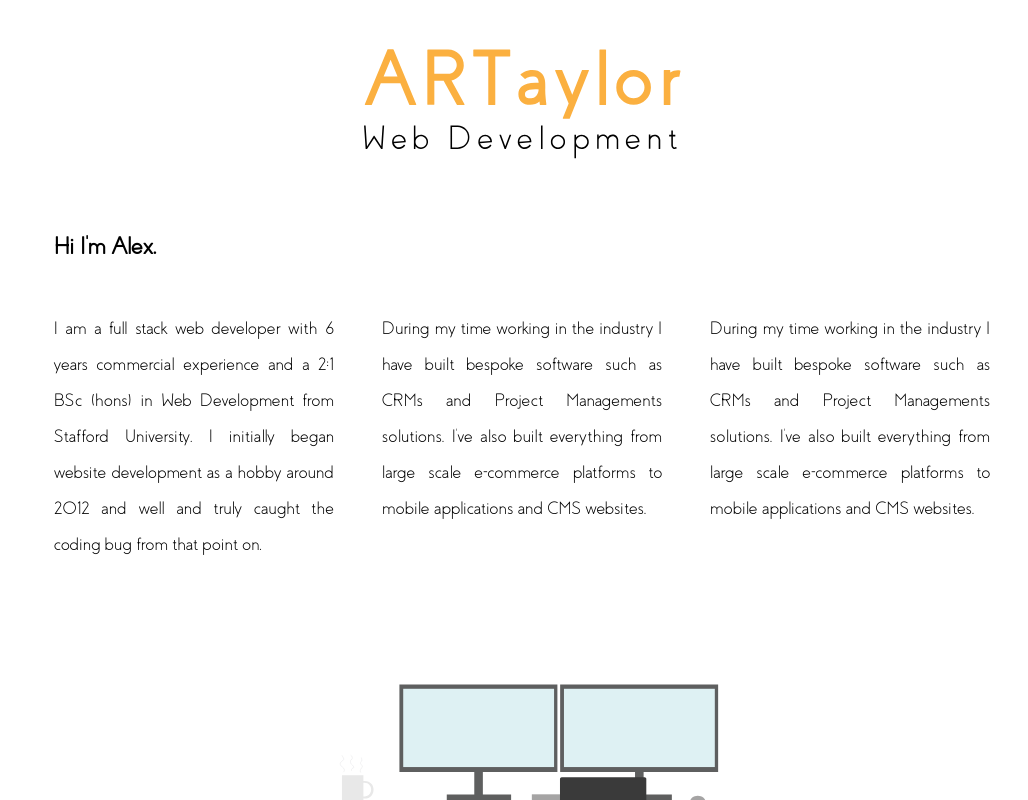
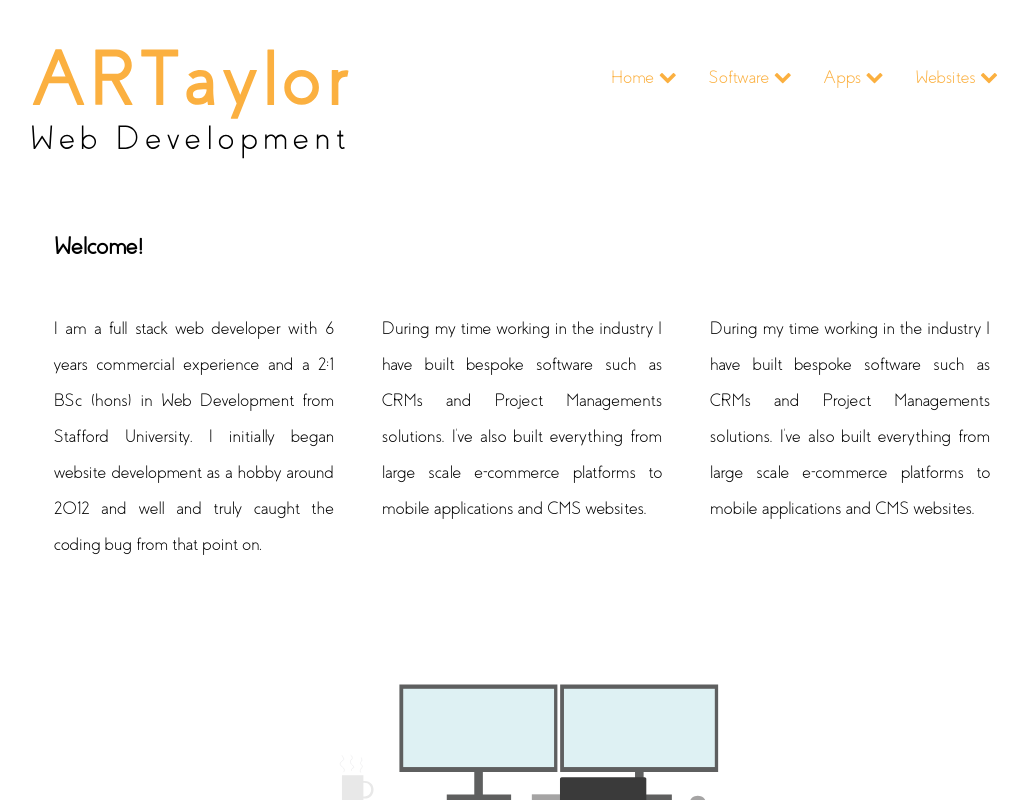
Before and after one commit to ARTaylor1502/portfolio-react, a React (Create React App) app: page / in a window 1280 px wide. Shown: the top 800 px of the page, without its empty margins (118-1146 px from the left). Built offline with nearby package versions, Linux system fonts and the light colour scheme.

Commit message:
Add nav with dummy data

```diff
--- a/src/components/Home/Home.js
+++ b/src/components/Home/Home.js
@@ -2,7 +2,7 @@
 
 const Home = () => (
   <div>
-    <h2 className="mb-6 lg:mb-0 lg:p-6 text-2xl font-semibold">Hi I'm Alex.</h2>
+    <h2 className="mb-6 lg:mb-0 lg:p-6 text-2xl font-semibold">Welcome!</h2>
     <div className="grid rid-cols-1 md:grid-cols-3">
       <div className="mb-6 sm:mb-0 sm:pr-6 lg:p-6 text-justify">
         <p className="text-lg leading-loose">
--- a/src/components/Layout/Layout.js
+++ b/src/components/Layout/Layout.js
@@ -1,10 +1,16 @@
 import React from "react";
 import { Outlet } from "react-router-dom";
+import NavigationMenu from "../NavigationMenu/NavigationMenu";
 
-const Layout = () => (
+function Layout() {
+  function getCurrentYear() {
+    return new Date().getFullYear();
+  }
+
+  return (
     <div className="flex flex-col h-screen">
       <header className="px-6 py-12 lg:py-12">
-      <div className="mx-auto container flex justify-evenly">
+        <div className="mx-auto container flex justify-between">
           <a href="/">
             <img
               className="w-full lg:w-80"
@@ -12,6 +18,9 @@
               alt="ARTaylor Web Development"
             />
           </a>
+          <nav className="flex">
+            <NavigationMenu />
+          </nav>
         </div>
       </header>
       <main className="mx-auto mb-auto px-6 sm:px-0 container grow">
@@ -20,7 +29,11 @@
       <footer className="p-6 pt-0 lg:py-6">
         <div className="mx-auto container">
           <div className="flex justify-center">
-          <a href="http://uk.linkedin.com/in/artaylorwebdesign" target="_blank">
+            <a
+              href="http://uk.linkedin.com/in/artaylorwebdesign"
+              target="_blank"
+              rel="noreferrer"
+            >
               <i
                 className="m-6 text-4xl fa fa-linkedin text-primary-light"
                 aria-hidden="true"
@@ -29,13 +42,18 @@
             <a
               href="mailto:artaylor1502@gmail.com?Subject=ARTaylorWebDevelopment%20Query"
               target="_blank"
+              rel="noreferrer"
             >
               <i
                 className="m-6 text-4xl fa fa-envelope text-primary-light"
                 aria-hidden="true"
               ></i>
             </a>
-          <a href="https://github.com/ARTaylor1502" target="_blank">
+            <a
+              href="https://github.com/ARTaylor1502"
+              target="_blank"
+              rel="noreferrer"
+            >
               <i
                 className="m-6 text-4xl fa fa-github text-primary-light"
                 aria-hidden="true"
@@ -43,15 +61,12 @@
             </a>
           </div>
           <p className="mx-auto text-center">
-          ARTaylor Web Development ©
-          <script type="text/javascript">
-            document.write(new Date().getFullYear());
-          </script>
-          2023
+            ARTaylor Web Development ©{getCurrentYear()}
           </p>
         </div>
       </footer>
     </div>
   );
+}
 
 export default Layout;
--- /dev/null
+++ b/src/components/NavigationItem/NavigationItem.js
@@ -0,0 +1,35 @@
+import React from "react";
+import PropTypes from "prop-types";
+
+function NavigationItem({ trigger, menu }) {
+  const [open, setOpen] = React.useState(false);
+
+  const handleOpen = () => {
+    setOpen(!open);
+  };
+
+  return (
+    <div
+      className="p-4 relative cursor-pointer"
+      onMouseEnter={() => handleOpen(true)}
+      onMouseLeave={() => handleOpen(false)}
+    >
+      {trigger}
+      {open ? (
+        <ul className="pt-4 w-max absolute">
+          {menu.map((menuItem, index) => (
+            <li key={index} className="pb-4">
+              {menuItem}
+            </li>
+          ))}
+        </ul>
+      ) : null}
+    </div>
+  );
+}
+
+NavigationItem.propTypes = {};
+
+NavigationItem.defaultProps = {};
+
+export default NavigationItem;
--- /dev/null
+++ b/src/components/NavigationMenu/NavigationMenu.js
@@ -0,0 +1,64 @@
+import React from "react";
+import PropTypes from "prop-types";
+import NavigationItem from "../NavigationItem/NavigationItem";
+
+function NavigationMenu() {
+  const menuData = [
+    {
+      title: "Home",
+      url: "/",
+      links: [
+        { title: "Test", url: "/" },
+        { title: "Test", url: "/" },
+      ],
+    },
+    {
+      title: "Software",
+      url: "/",
+      links: [
+        { title: "Test", url: "/" },
+        { title: "Test", url: "/" },
+      ],
+    },
+    {
+      title: "Apps",
+      url: "/",
+      links: [
+        { title: "Test", url: "/" },
+        { title: "Test", url: "/" },
+      ],
+    },
+    {
+      title: "Websites",
+      url: "/",
+      links: [
+        { title: "Test", url: "/" },
+        { title: "Test", url: "/" },
+      ],
+    },
+  ];
+
+  return (
+    <>
+      {menuData.map((menuItem) => (
+        <NavigationItem
+          key={`nav-{menuItem.title.lowerCase()}`}
+          trigger={
+            <span className="text-lg text-primary-light">
+              {menuItem.title} <i className="fa fa-chevron-down"></i>
+            </span>
+          }
+          menu={menuItem.links.map((item) => (
+            <a href={item.url}>{item.title}</a>
+          ))}
+        />
+      ))}
+    </>
+  );
+}
+
+NavigationMenu.propTypes = {};
+
+NavigationMenu.defaultProps = {};
+
+export default NavigationMenu;
```
Lines whose indentation alone changed are shown as unchanged.
